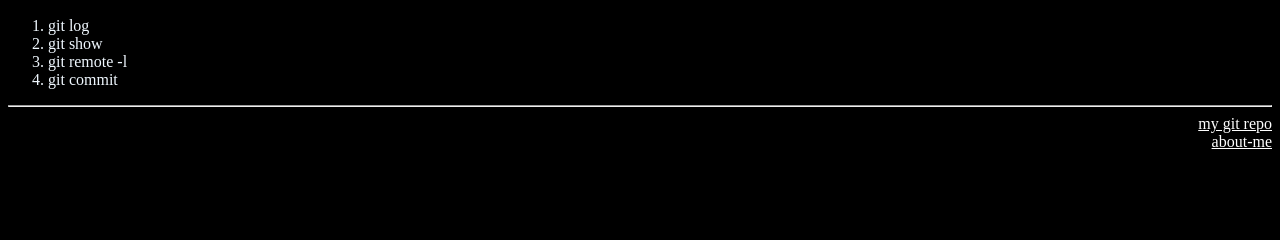
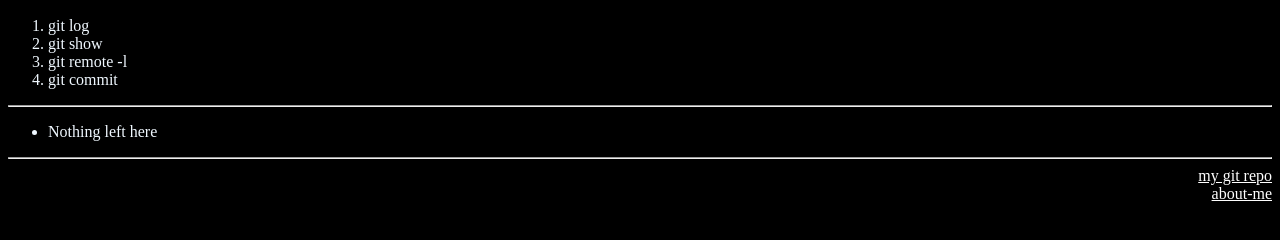
Before and after one commit to uj-ujjawal/learning-git, a plain HTML site: page index.html in a window 1280 px wide. Shown: the part 110-350 px from the top of the page. Drawn offline with Linux system fonts and the light colour scheme.

Commit message:
index is update

```diff
--- a/index.html
+++ b/index.html
@@ -18,6 +18,10 @@
     <li> git commit</li>
  </ol>
  <hr>
+ <ul>
+  <li>Nothing left here</li>
+ </ul>
+ <hr>
  <a class="right" href="github.com/info-uj">my git repo</a><br>
  <a class="right" href="about-me.html">about-me</a>
 
```
